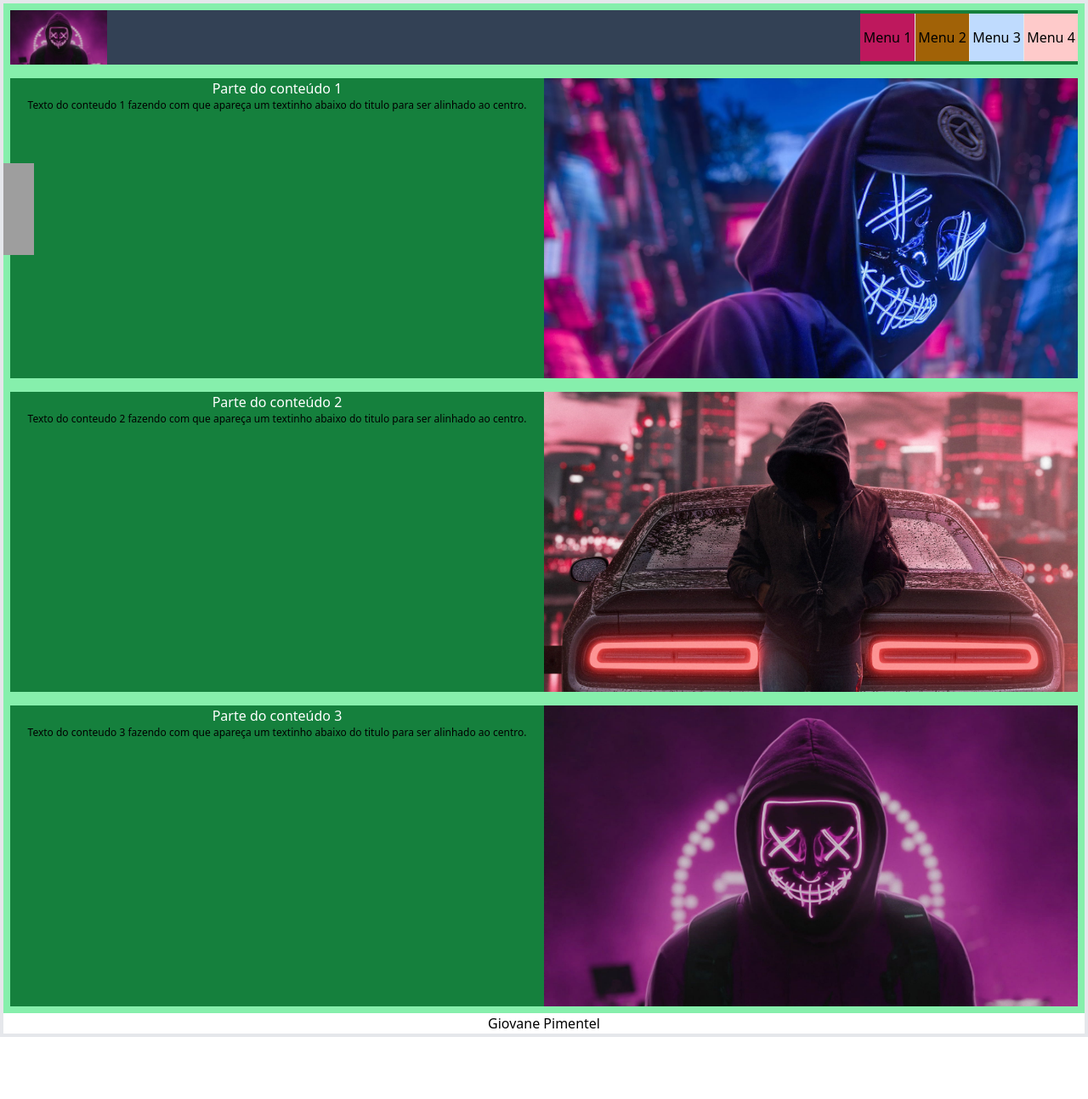
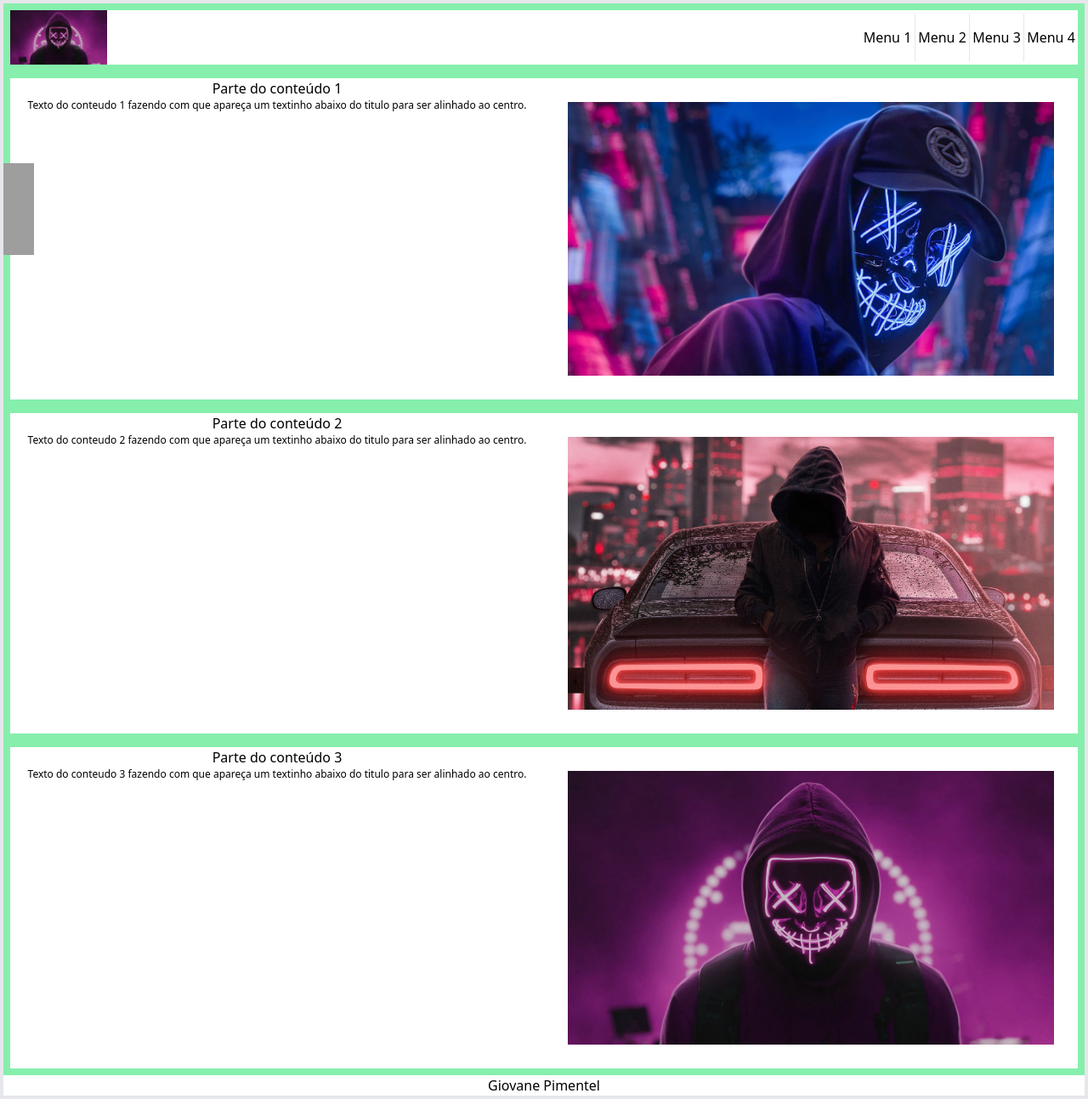
Before and after one commit to GiovanePimentel/tailwindcss, a plain HTML site: page src/index.html in a window 1280 px wide. Shown: the whole page at 85% size. Before the commit the page ends 1220 px from the top, so only its background shows below. Drawn offline with Linux system fonts and the light colour scheme; grey boxes are pictures that could not be loaded.

Commit message:
Removendo cores de fundo em excesso

```diff
--- a/src/index.html
+++ b/src/index.html
@@ -33,42 +33,41 @@
         </ul>
     </div>
     <div class="w-auto md:w-auto grid h-auto static">
-        <div class="w-auto h-20 bg-slate-700 flex justify-between border-8 border-green-300">
-            <img src="img.jpg" class="hover:rotate-180 hover:scale-150 duration-500">
-            <ul class="flex justify-end items-center divide-x w-64 bg-green-700 margim-r-1">
-                <li class="w-16 bg-pink-700 py-4 text-center"><a href="#" class="hover:border-b-2"> Menu 1</a></li>
-                <li class="w-16 bg-yellow-700 py-4 text-center"><a href="#" class="hover:border-b-2"> Menu 2</a></li>
-                <li class="w-16 bg-blue-200 py-4 text-center"><a href="#" class="hover:border-b-2"> Menu 3</a></li>
-                <li class="w-16 bg-red-200 py-4 text-center"><a href="#" class="hover:border-b-2"> Menu 4</a></li>
+        <div class="w-auto h-20 bg-transparent flex justify-between border-8 border-green-300"> <!--menu-->
+            <img src="img.jpg" class="hover:rotate-180 hover:scale-110 duration-500">
+            <ul class="flex justify-end items-center divide-x w-64 margim-r-1">
+                <li class="w-16 py-4 text-center"><a href="#" class="hover:border-b-2 border-green-300"> Menu 1</a></li>
+                <li class="w-16 py-4 text-center"><a href="#" class="hover:border-b-2 border-green-300"> Menu 2</a></li>
+                <li class="w-16 py-4 text-center"><a href="#" class="hover:border-b-2 border-green-300"> Menu 3</a></li>
+                <li class="w-16 py-4 text-center"><a href="#" class="hover:border-b-2 border-green-300"> Menu 4</a></li>
             </ul>
         </div>
-        <div class="h-auto bg-pink-400">
-            <section class="bg-green-400 border-8 border-green-300 flex md:flex-row">
-                <div class="bg-green-700 flex-1">
-                    <h1 class="text-white text-center">Parte do conteúdo 1</h1>
+        <div class="h-auto ">
+            <section class=" border-8 border-green-300 flex md:flex-row">
+                <div class="align-middle flex-1">
+                    <h1 class="text-black text-center">Parte do conteúdo 1</h1>
                     <p class="text-center text-xs">Texto do conteudo 1 fazendo com que apareça um textinho abaixo do titulo para ser alinhado ao centro.</p>
                 </div>
-                <div class="bg-slate-600 flex-1">
-                    <img src="img2.jpg" class="hover:scale-125 duration-500" alt="Imagem 2">
+                <div class=" flex-1">
+                    <img src="img2.jpg" class="p-7 hover:scale-105 duration-500" alt="Imagem 2">
                 </div>
-
             </section>
-            <section class="bg-green-400 flex border-8 border-green-300">
-                <div class="bg-green-700 flex-1">
-                    <h1 class="text-white text-center">Parte do conteúdo 2</h1>
+            <section class=" flex border-8 border-green-300">
+                <div class=" flex-1">
+                    <h1 class="text-black text-center">Parte do conteúdo 2</h1>
                     <p class="text-center text-xs">Texto do conteudo 2 fazendo com que apareça um textinho abaixo do titulo para ser alinhado ao centro.</p>
                 </div>
-                <div class="bg-slate-600 flex-1">
-                    <img src="img3.jpg" class="hover:scale-125 duration-500" alt="Imagem 2">
+                <div class=" flex-1">
+                    <img src="img3.jpg" class="p-7 hover:scale-105 duration-500" alt="Imagem 2">
                 </div>
             </section>
-            <section class="bg-green-400 flex border-8 border-green-300">
-                <div class="bg-green-700 flex-1">
-                    <h1 class="text-white text-center">Parte do conteúdo 3</h1>
+            <section class=" flex border-8 border-green-300">
+                <div class=" flex-1">
+                    <h1 class="text-black text-center">Parte do conteúdo 3</h1>
                     <p class="text-center text-xs">Texto do conteudo 3 fazendo com que apareça um textinho abaixo do titulo para ser alinhado ao centro.</p>
                 </div>
-                <div class="bg-slate-600 flex-1">
-                    <img src="img.jpg" class="hover:scale-125 duration-500" alt="Imagem 2">
+                <div class="flex-1">
+                    <img src="img.jpg" class="p-7 hover:scale-105 duration-500" alt="Imagem 2">
                 </div>
             </section>
         </div>
```
Also changed, not shown: dist/output.css.
